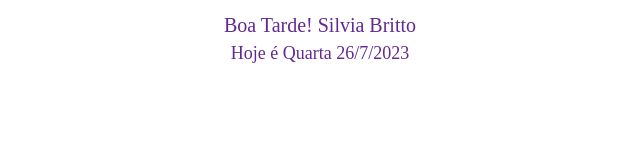
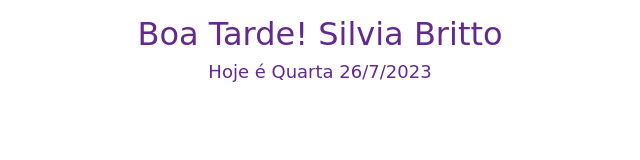
Before and after one commit to SilviaBritto/NotionClima, a plain HTML site: page saudacoes.html in a window 1280 px wide. Shown: the whole page, without its empty margins (320-960 px from the left). Drawn offline with Linux system fonts and the light colour scheme.

Commit message:
Update saudacoes.html

```diff
--- a/saudacoes.html
+++ b/saudacoes.html
@@ -3,8 +3,8 @@
     <title>Greeting Message</title>
     <style>
 #lbl {
-    font-family:'Brush Script MT'cursive;
-    font-size: 20px;
+    font-family:'Bebas Neue', cursive;
+    font-size: 2em;
     color: #632991;
     padding: 2px;
     text-align: center;
```
